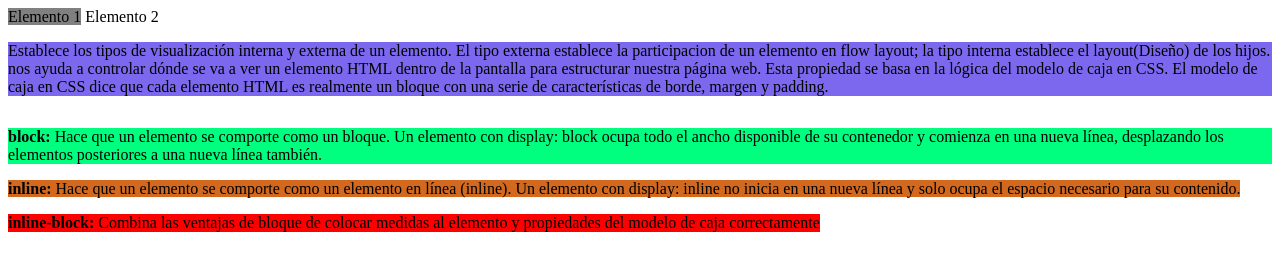
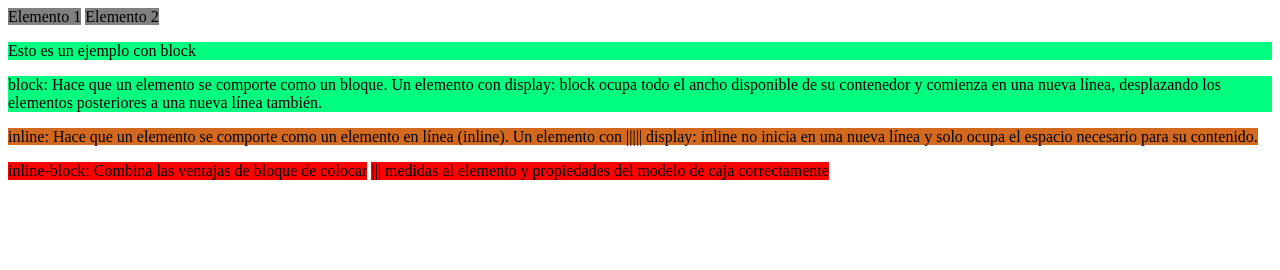
Before and after one commit to jsabbae/DIWEB, a plain HTML site: page Tema 2/tareas/24/display.html in a window 1280 px wide. Drawn offline with Linux system fonts and the light colour scheme.

Commit message:
Completado

```diff
--- a/Tema 2/tareas/24/display.css
+++ b/Tema 2/tareas/24/display.css
@@ -8,10 +8,6 @@ div {
     display: inline;
 }
 
-p {
-    background-color: mediumslateblue;
-    display: inline-block;
-}
 
 p.block {
     background-color: springgreen;
--- a/Tema 2/tareas/24/display.html
+++ b/Tema 2/tareas/24/display.html
@@ -11,30 +11,30 @@
 <body>
     <div></div>
     <span class="span_inline">Elemento 1</span>
-    <span>Elemento 2</span>
-    <p>Establece los tipos de visualización interna y externa de un elemento. El tipo externa establece la participacion
-        de un elemento en flow layout; la tipo interna establece el layout(Diseño) de los hijos.
-        nos ayuda a controlar dónde se va a ver un elemento HTML dentro de la pantalla para estructurar nuestra página
-        web. Esta propiedad se basa en la lógica del modelo de caja en CSS. El modelo de caja en CSS dice que cada
-        elemento HTML es realmente un bloque con una serie de características de borde, margen y padding.</p>
+    <span class="span_inline">Elemento 2</span>
+
+
+    <p class="block">Esto es un ejemplo con block</p>
     <p class="block">
-        <strong>block: </strong>Hace que un elemento se comporte como un bloque. Un elemento con display: block ocupa
+        block: Hace que un elemento se comporte como un bloque. Un elemento con display: block ocupa
         todo el ancho disponible de su contenedor y comienza en una nueva línea, desplazando los elementos posteriores a
         una nueva línea también.
     </p>
 
     <p class="inline">
-        <strong>inline: </strong>Hace que un elemento se comporte como un elemento en línea (inline). Un elemento con
-        display: inline no inicia en una nueva línea y solo ocupa el espacio necesario para su contenido.
+        inline: Hace que un elemento se comporte como un elemento en línea (inline). Un elemento con
     </p>
+    <p class="inline">||||| display: inline no inicia en una nueva línea y solo ocupa el espacio necesario para su
+        contenido.</p>
 
     <p class="inline-block">
-        <strong>inline-block: </strong>Combina las ventajas de bloque de colocar medidas al elemento y propiedades del
-        modelo de caja correctamente
+        inline-block: Combina las ventajas de bloque de colocar
     </p>
+    <p class="inline-block">||| medidas al elemento y propiedades del
+        modelo de caja correctamente</p>
 
     <p class="none">
-        <strong>none: </strong>Lo que hace el valor none de la propiedad display es que oculta un elemento, por lo que
+        none: Lo que hace el valor none de la propiedad display es que oculta un elemento, por lo que
         no ocupara ningún espacio.
     </p>
 
```
Also changed, not shown: Tema 2/tareas/39/styles.css (+17 -1 lines).
